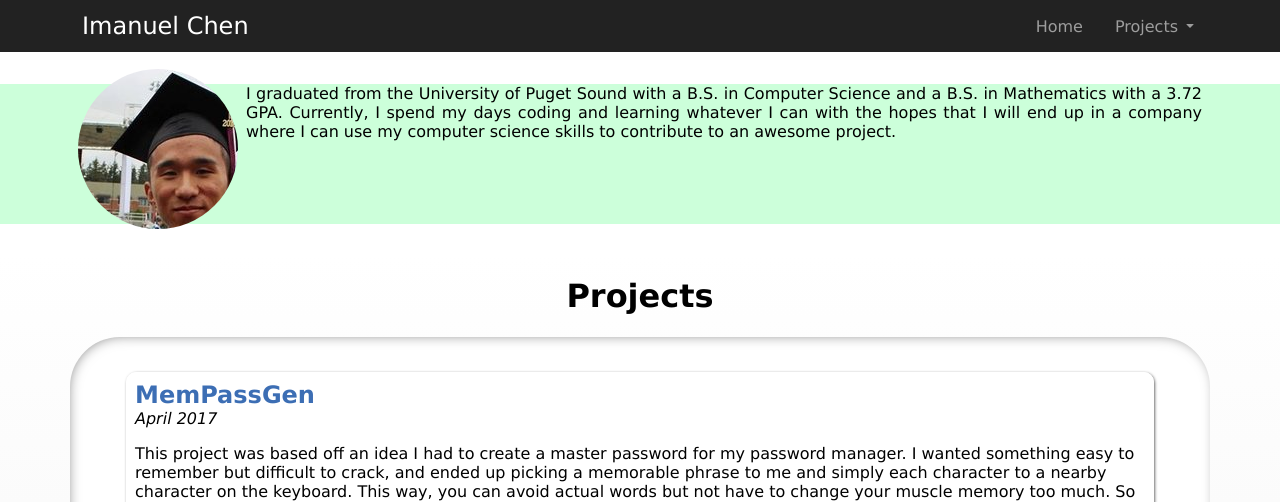
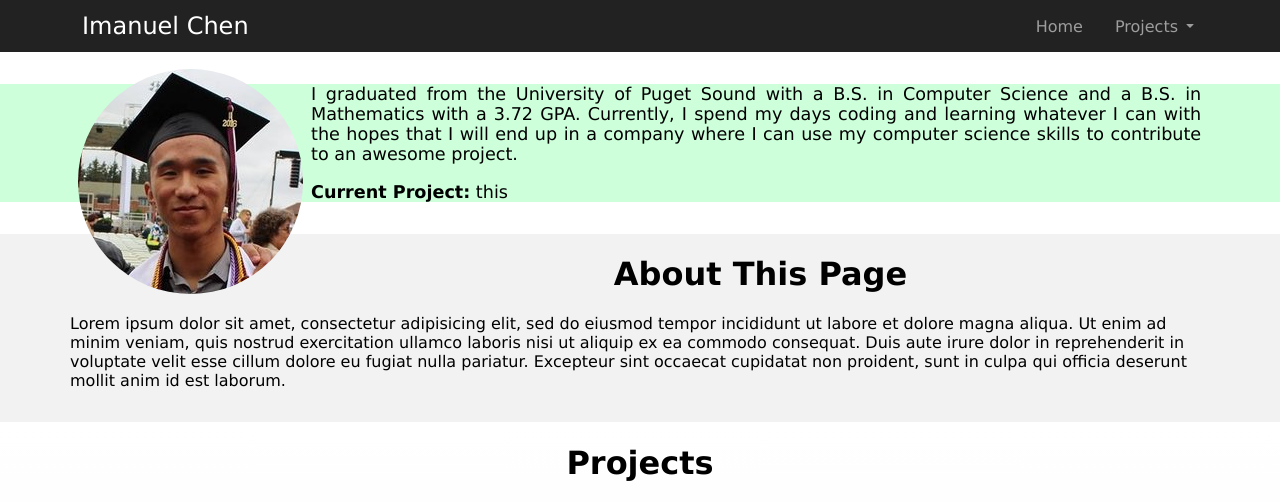
Before and after one commit to ihchen/portfolio, a Flask app: page / in a window 1280 px wide. Shown: the top 502 px of the page. Run offline with Flask 2, Linux system fonts and the light colour scheme; parts of the project's set-up code (start-up, migrations or seed data) failed here and were passed over; some libraries are stand-ins or nearby versions.

Commit message:
Moved About This Page section to top. Header background now properly wraps text.

```diff
--- a/portfolio/static/index.css
+++ b/portfolio/static/index.css
@@ -14,16 +14,22 @@
  */
 
 header {
-    background-color: #CCFFDA;
     margin: 2em 0;
-}
-header .container {
-    min-height: 140px;
     position: relative;
 }
+header:before {
+    content: '';
+    background-color: #CCFFDA;
+    height: 100%;
+    width: 100%;
+
+    position: absolute;
+    top: 0; left: 0;
+    z-index: -1;
+}
 .portrait {
-    width: 160px;
-    height: 160px;
+    width: 225px;
+    height: 225px;
     margin: 0 .5em;
 
     border-radius: 50%;
@@ -33,6 +39,7 @@ header .container {
     top: -15px;
 }
 .description {
+    font-size: 1.1em;
     text-align: justify;
     padding: 0 .5em;
 }
--- a/portfolio/templates/index.html
+++ b/portfolio/templates/index.html
@@ -2,113 +2,7 @@
 
 {% block above_fold_styling %}
 <style>
-/*
- * Header
- */
 
-header {
-    background-color: #CCFFDA;
-    margin: 2em 0;
-}
-header .container {
-    min-height: 140px;
-    position: relative;
-}
-.portrait {
-    width: 160px;
-    height: 160px;
-    margin: 0 .5em;
-
-    border-radius: 50%;
-    overflow: hidden;
-    float: left;
-    position: relative;
-    top: -15px;
-}
-.description {
-    text-align: justify;
-    padding: 0 .5em;
-}
-@media (max-width: 575px) {
-    header {
-        background-color: transparent;
-    }
-    .portrait {
-        float: none;
-        left: 50%;
-        transform: translatex(-50%);
-        z-index: 1;
-    }
-    .description {
-        position: relative;
-        top: -2em;
-        padding: 2em .5em 1em .5em;
-        background-color: #CCFFDA;
-    }
-}
-
-
-/*
- * Project Section
- */
-
-.project.section {
-    background: white; /* For browsers that do not support gradients */
-    background: -webkit-linear-gradient(white, #F2F2F2); /* For Safari 5.1 to 6.0 */
-    background: -o-linear-gradient(white, #F2F2F2); /* For Opera 11.1 to 12.0 */
-    background: -moz-linear-gradient(white, #F2F2F2); /* For Firefox 3.6 to 15 */
-    background: linear-gradient(white, #F2F2F2); /* Standard syntax */
-}
-.project-container {
-    box-shadow: 2px 2px 14px -5px #6E6E6E inset;
-    border-radius: 50px;
-    background-color: white;
-    padding: 25px 0;
-}
-.project-item {
-    border-radius: 10px;
-    box-shadow: 1px 1px 3px 0px #6E6E6E;
-    border: 1px solid white;
-    position: relative;
-    top: 0; left: 0;
-    transition: .3s;
-
-    width: 90%;
-    margin: 10px auto;
-    height: 200px;
-    overflow: hidden;
-}
-.project-item:after {
-    content: ' ';
-    display: block;
-    background-color: white;
-    height: 1.1em;
-    width: 100%;
-    position: absolute;
-    bottom: 0;
-}
-.project-item-contents {
-    padding: .5em .5em;
-}
-.project-item-contents h2 {
-    margin: 0;
-}
-.project-item-contents a {
-    color: #3C6EB4;
-}
-.show-link {
-    color: #3C6EB4;
-
-    position: absolute;
-    bottom: 0;
-    left: 50%;
-    transform: translateX(-50%);
-    cursor: pointer;
-    z-index: 5;
-}
-.hide {
-    display: none;
-}
 </style>
 {% endblock %}
 
@@ -119,10 +13,22 @@ header .container {
             <img src="{{ url_for('static', filename='portrait.jpg') }}" />
         </div>
         <div class="description">
-            I graduated from the University of Puget Sound with a B.S. in Computer Science and a B.S. in Mathematics with a 3.72 GPA. Currently, I spend my days coding and learning whatever I can with the hopes that I will end up in a company where I can use my computer science skills to contribute to an awesome project.
+            <p>I graduated from the University of Puget Sound with a B.S. in Computer Science and a B.S. in Mathematics with a 3.72 GPA. Currently, I spend my days coding and learning whatever I can with the hopes that I will end up in a company where I can use my computer science skills to contribute to an awesome project.</p>
+
+            <p><b>Current Project:</b> this</p>
         </div>
     </div>
 </header>
+<div class="container-fluid about section">
+    <div class="container">
+        <div class="section-header">
+            <h1>About This Page</h1>
+        </div>
+        <div class="about-container">
+            Lorem ipsum dolor sit amet, consectetur adipisicing elit, sed do eiusmod tempor incididunt ut labore et dolore magna aliqua. Ut enim ad minim veniam, quis nostrud exercitation ullamco laboris nisi ut aliquip ex ea commodo consequat. Duis aute irure dolor in reprehenderit in voluptate velit esse cillum dolore eu fugiat nulla pariatur. Excepteur sint occaecat cupidatat non proident, sunt in culpa qui officia deserunt mollit anim id est laborum.
+        </div>
+    </div>
+</div>
 <div class="container-fluid project section" ng-app="PortfolioProjectList">
     <div class="container">
         <div class="section-header">
@@ -218,16 +124,6 @@ header .container {
         </div>
     </div>
 </div>
-<div class="container-fluid about section">
-    <div class="container">
-        <div class="section-header">
-            <h1>About This Page</h1>
-        </div>
-        <div class="about-container">
-            Lorem ipsum dolor sit amet, consectetur adipisicing elit, sed do eiusmod tempor incididunt ut labore et dolore magna aliqua. Ut enim ad minim veniam, quis nostrud exercitation ullamco laboris nisi ut aliquip ex ea commodo consequat. Duis aute irure dolor in reprehenderit in voluptate velit esse cillum dolore eu fugiat nulla pariatur. Excepteur sint occaecat cupidatat non proident, sunt in culpa qui officia deserunt mollit anim id est laborum.
-        </div>
-    </div>
-</div>
 {% endblock %}
 
 {% block css_files %}
```
